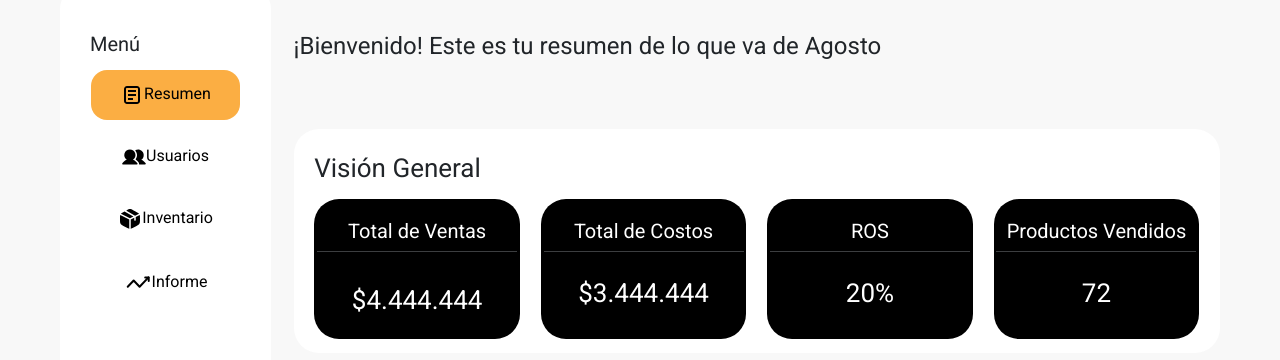
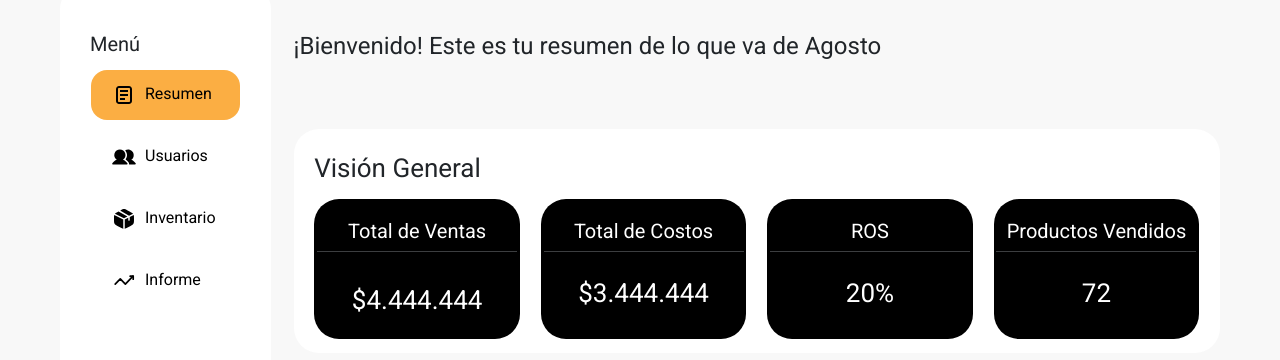
Before and after one commit to No-Country/c13-33-t-csharp, a React (Create React App) app in the folder Frontend/homefix-frontend/: page / in a window 1280 px wide. Shown: the part 140-500 px from the top of the page. Built offline with nearby package versions, Linux system fonts and the light colour scheme; sample sign-in values are in the browser's storage; a web font is replaced by a local one.

Commit message:
corrected margins and paddings in navbar buttons

```diff
--- a/Frontend/homefix-frontend/src/components/NavBar/NavBar.css
+++ b/Frontend/homefix-frontend/src/components/NavBar/NavBar.css
@@ -23,8 +23,9 @@
 	width: 149px;
 	background-color: white;
 	border: none;
-	padding: 13px 25px;
+	padding: 13px 0 13px 21px;
 	text-decoration: none;
+	text-align: start;
 	color: #000;
 	font-family: Roboto;
 	font-size: 16px;
@@ -33,6 +34,11 @@
 	line-height: normal;
 	border-radius: 16px;
 	margin: 6px 0
+}
+
+.button img {
+	margin-right: 9px;
+	width: 24px;
 }
 
 .button:hover {
```
